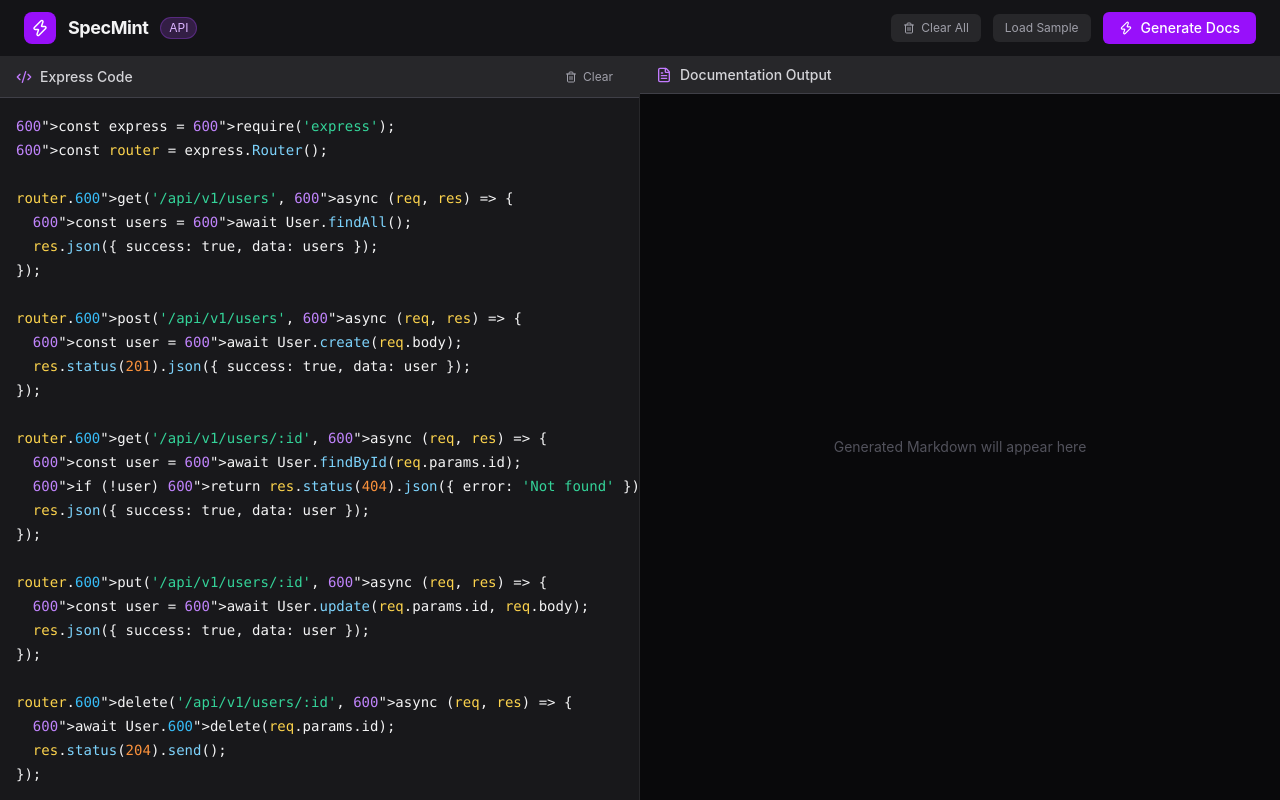
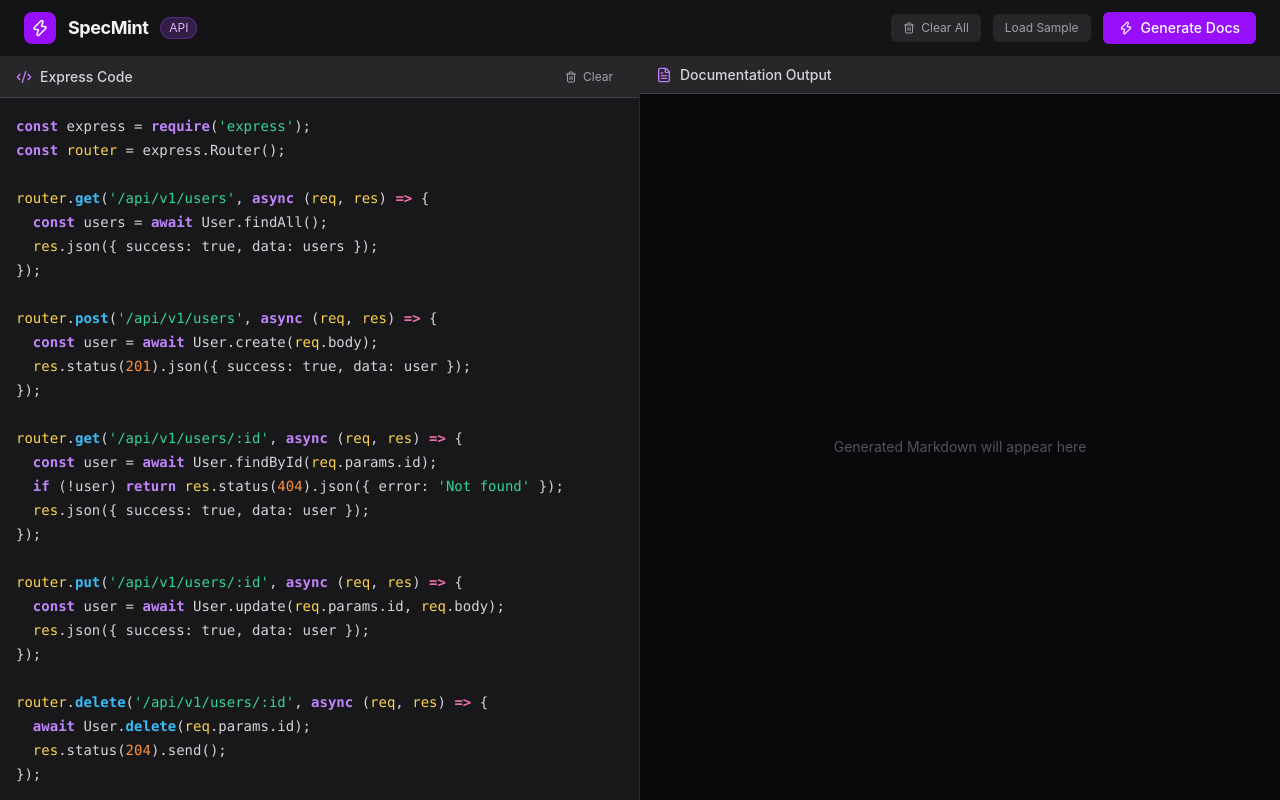
Before and after one commit to MichKing-sudo/SpecMint-API, a React (Vite) app in the folder frontend/: page / in a window 1280 px wide. Both pictures are taken after a click on the button "Load Sample". Built offline with nearby package versions, Linux system fonts and the light colour scheme.

Commit message:
update codeEditor

```diff
--- a/frontend/src/components/CodeEditor.jsx
+++ b/frontend/src/components/CodeEditor.jsx
@@ -1,32 +1,72 @@
 import { useState, useRef, useCallback } from 'react';
 import { Code2, Trash2 } from 'lucide-react';
 
-const KEYWORDS = /\b(const|let|var|function|async|await|return|if|else|try|catch|throw|new|module|exports|require)\b/g;
-const METHODS = /\b(get|post|put|patch|delete|options|head)\b/g;
-const STRINGS = /('[^']*'|"[^"]*"|`[^`]*`)/g;
-const COMMENTS = /(\/\/.*$|\/\*[\s\S]*?\*\/)/gm;
-const NUMBERS = /\b(\d+)\b/g;
-const OBJECTS = /\b(res|req|router|app|console|Error|JSON|Math|Date)\b/g;
-const PROPS = /\.(\w+)\s*\(/g;
-const ARROW = /=>/g;
+const TOKENS = [
+  { type: 'comment',  regex: /(\/\/.*$|\/\*[\s\S]*?\*\/)/gm },
+  { type: 'string',   regex: /('[^']*'|"[^"]*"|`[^`]*`)/g },
+  { type: 'keyword',  regex: /\b(const|let|var|function|async|await|return|if|else|try|catch|throw|new|module|exports|require)\b/g },
+  { type: 'method',   regex: /\b(get|post|put|patch|delete|options|head)\b/g },
+  { type: 'object',   regex: /\b(res|req|router|app|console|Error|JSON|Math|Date)\b/g },
+  { type: 'arrow',    regex: /=>/g },
+  { type: 'number',   regex: /\b(\d+)\b/g },
+];
+
+const STYLES = {
+  comment:  'color:#71717a;font-style:italic',
+  string:   'color:#34d399',
+  keyword:  'color:#c084fc;font-weight:600',
+  method:   'color:#38bdf8;font-weight:600',
+  object:   'color:#fcd34d',
+  arrow:    'color:#f472b6;font-weight:600',
+  number:   'color:#fb923c',
+  plain:    'color:#d4d4d8',
+};
+
+function escapeHtml(str) {
+  return str.replace(/&/g, '&amp;').replace(/</g, '&lt;').replace(/>/g, '&gt;');
+}
 
 function highlightCode(code) {
   if (!code) return '';
-  let html = code
-    .replace(/&/g, '&amp;')
-    .replace(/</g, '&lt;')
-    .replace(/>/g, '&gt;');
 
-  html = html.replace(COMMENTS, '<span style="color:#71717a;font-style:italic">$1</span>');
-  html = html.replace(STRINGS, '<span style="color:#34d399">$1</span>');
-  html = html.replace(KEYWORDS, '<span style="color:#c084fc;font-weight:600">$1</span>');
-  html = html.replace(METHODS, '<span style="color:#38bdf8;font-weight:600">$1</span>');
-  html = html.replace(OBJECTS, '<span style="color:#fcd34d">$1</span>');
-  html = html.replace(PROPS, '.<span style="color:#7dd3fc">$1</span>(');
-  html = html.replace(ARROW, '<span style="color:#f472b6;font-weight:600">=&gt;</span>');
-  html = html.replace(NUMBERS, '<span style="color:#fb923c">$1</span>');
+  const tokens = [];
+  const used = new Set();
 
-  return html;
+  for (const { type, regex } of TOKENS) {
+    const re = new RegExp(regex.source, regex.flags);
+    let m;
+    while ((m = re.exec(code)) !== null) {
+      const start = m.index;
+      const end = start + m[0].length;
+      let overlaps = false;
+      for (let i = start; i < end; i++) {
+        if (used.has(i)) { overlaps = true; break; }
+      }
+      if (!overlaps) {
+        tokens.push({ type, start, end, text: m[0] });
+        for (let i = start; i < end; i++) used.add(i);
+      }
+    }
+  }
+
+  tokens.sort((a, b) => a.start - b.start);
+
+  let result = '';
+  let pos = 0;
+
+  for (const tok of tokens) {
+    if (tok.start > pos) {
+      result += `<span style="${STYLES.plain}">${escapeHtml(code.slice(pos, tok.start))}</span>`;
+    }
+    result += `<span style="${STYLES[tok.type]}">${escapeHtml(tok.text)}</span>`;
+    pos = tok.end;
+  }
+
+  if (pos < code.length) {
+    result += `<span style="${STYLES.plain}">${escapeHtml(code.slice(pos))}</span>`;
+  }
+
+  return result;
 }
 
 export default function CodeEditor({ value, onChange }) {
@@ -37,14 +77,12 @@ export default function CodeEditor({ value, onChange }) {
   const handlePaste = useCallback((e) => {
     e.preventDefault();
     const text = e.clipboardData.getData('text/plain');
-    const textarea = textareaRef.current;
-    const start = textarea.selectionStart;
-    const end = textarea.selectionEnd;
-    const newValue = value.substring(0, start) + text + value.substring(end);
-    onChange(newValue);
-    setTimeout(() => {
-      textarea.selectionStart = textarea.selectionEnd = start + text.length;
-    }, 0);
+    const ta = textareaRef.current;
+    const start = ta.selectionStart;
+    const end = ta.selectionEnd;
+    const next = value.substring(0, start) + text + value.substring(end);
+    onChange(next);
+    setTimeout(() => { ta.selectionStart = ta.selectionEnd = start + text.length; }, 0);
   }, [value, onChange]);
 
   const handleScroll = useCallback(() => {
@@ -53,11 +91,6 @@ export default function CodeEditor({ value, onChange }) {
       highlightRef.current.scrollLeft = textareaRef.current.scrollLeft;
     }
   }, []);
-
-  const handleClear = () => {
-    onChange('');
-    textareaRef.current?.focus();
-  };
 
   return (
     <div className="flex flex-col h-full">
@@ -68,7 +101,7 @@ export default function CodeEditor({ value, onChange }) {
         </div>
         {value && (
           <button
-            onClick={handleClear}
+            onClick={() => { onChange(''); textareaRef.current?.focus(); }}
             className="flex items-center gap-1.5 px-2.5 py-1 rounded text-xs text-zinc-400 hover:text-red-400 hover:bg-zinc-700 transition-colors"
           >
             <Trash2 size={12} />
@@ -78,7 +111,6 @@ export default function CodeEditor({ value, onChange }) {
       </div>
 
       <div className={`flex-1 relative ${focused ? 'ring-2 ring-purple-500/50 ring-inset' : ''}`}>
-        {/* Highlight layer */}
         <div
           ref={highlightRef}
           className="absolute inset-0 overflow-auto bg-zinc-900 pointer-events-none"
@@ -90,7 +122,6 @@ export default function CodeEditor({ value, onChange }) {
           />
         </div>
 
-        {/* Input layer */}
         <textarea
           ref={textareaRef}
           value={value}
@@ -99,7 +130,7 @@ export default function CodeEditor({ value, onChange }) {
           onScroll={handleScroll}
           onFocus={() => setFocused(true)}
           onBlur={() => setFocused(false)}
-          placeholder={`Paste your Express.js routes here...\n\nExample:\napp.get('/api/v1/users', (req, res) => { ... });\napp.post('/api/v1/users', (req, res) => { ... });`}
+          placeholder={"Paste your Express.js routes here...\n\nExample:\napp.get('/api/v1/users', (req, res) => { ... });\napp.post('/api/v1/users', (req, res) => { ... });"}
           spellCheck={false}
           autoComplete="off"
           autoCorrect="off"
```
